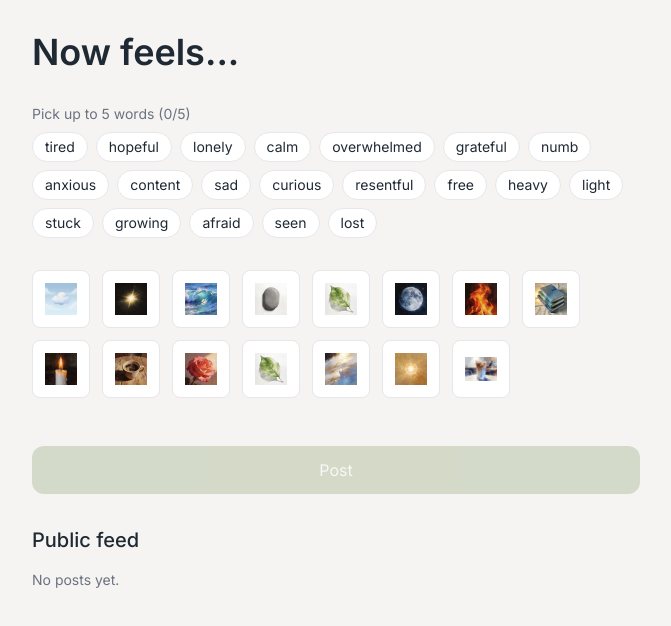
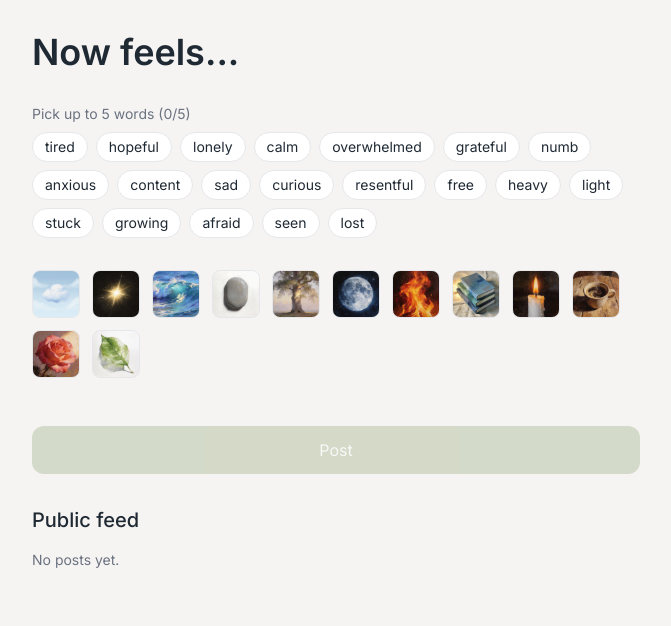
Before and after one commit to KateBark/now-feels, a Next.js app: page / in a window 1280 px wide. Shown: the top 626 px of the page, without its empty margins (304-975 px from the left). Built offline with nearby package versions, Linux system fonts and the light colour scheme.

Commit message:
removed background from buttons, image takes up whole space

```diff
--- a/components/IconPicker.js
+++ b/components/IconPicker.js
@@ -5,11 +5,11 @@ export default function IconPicker({ icons, selected, setSelected }) {
         <button
           key={icon.id}
           onClick={() => setSelected(icon)}
-          className={`text-xl sm:text-2xl p-2 sm:p-3 rounded-lg border border-[#E5E7EB]
+          className={`p-0 rounded-lg overflow-hidden border border-[#E5E7EB] w-10 h-10 sm:w-12 sm:h-12 flex items-center justify-center
             ${
               selected?.id === icon.id
-                ? "bg-[#A3B18A] text-white"
-                : "bg-white text-[#1F2933] hover:bg-[#F5F4F2]"
+                ? "ring-2 ring-[#A3B18A]"
+                : "bg-transparent hover:bg-[#F5F4F2]"
             }
           `}
         >
@@ -17,10 +17,10 @@ export default function IconPicker({ icons, selected, setSelected }) {
             <img
               src={icon.src}
               alt={icon.alt || icon.id}
-              className="w-6 h-6 sm:w-8 sm:h-8 object-contain"
+              className="w-full h-full object-cover"
             />
           ) : (
-            icon.label
+            <span className="text-sm px-2">{icon.label}</span>
           )}
         </button>
       ))}
--- a/lib/icons.js
+++ b/lib/icons.js
@@ -3,7 +3,7 @@ export const ICONS = [
   { id: "spark", src: "/spark.png", alt: "spark" },
   { id: "wave", src: "/wave.png", alt: "wave" },
   { id: "stone", src: "/stone.png", alt: "stone" },
-  { id: "seed", src: "/leaf.png", alt: "seed" },
+  { id: "tree", src: "/tree.png", alt: "tree" },
   { id: "moon", src: "/moon.png", alt: "moon" },
   { id: "fire", src: "/fire.png", alt: "fire" },
   { id: "books", src: "/books.png", alt: "books" },
@@ -11,7 +11,7 @@ export const ICONS = [
   { id: "coffee", src: "/coffee.png", alt: "coffee" },
   { id: "flower", src: "/flower.png", alt: "flower" },
   { id: "leaf", src: "/leaf.png", alt: "leaf" },
-  { id: "sparkle", src: "/sparkle.png", alt: "sparkle" },
-  { id: "twinkle", src: "/twinkle.png", alt: "twinkle" },
-  { id: "iced-coffee", src: "/iced-coffee.png", alt: "iced coffee" },
+  // { id: "sparkle", src: "/sparkle.png", alt: "sparkle" },
+  // { id: "twinkle", src: "/twinkle.png", alt: "twinkle" },
+  // { id: "iced-coffee", src: "/iced-coffee.png", alt: "iced coffee" },
 ];
```
Also changed, not shown: public/tree.png (added).
